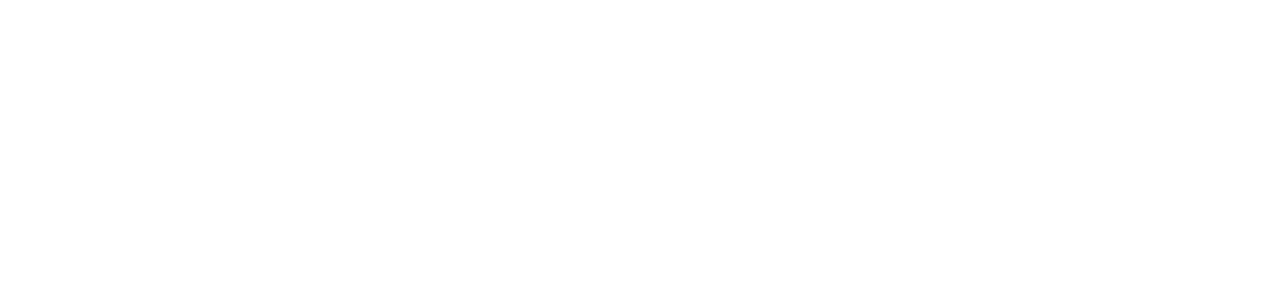
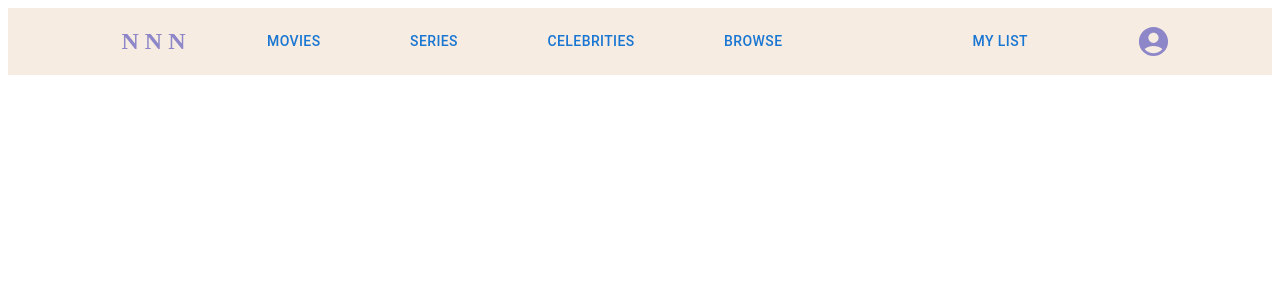
Before and after one commit to NicuSavin/mymovies, a React (Create React App) app: page / in a window 1280 px wide. Shown: the top 300 px of the page. Built offline with nearby package versions, Linux system fonts and the light colour scheme.

Commit message:
site top bar + scss

```diff
--- a/package.json
+++ b/package.json
@@ -3,9 +3,15 @@
   "version": "0.1.0",
   "private": true,
   "dependencies": {
+    "@emotion/react": "^11.9.3",
+    "@emotion/styled": "^11.9.3",
+    "@mui/icons-material": "^5.8.4",
+    "@mui/material": "^5.8.4",
     "react": "^18.2.0",
     "react-dom": "^18.2.0",
+    "react-router-dom": "^6.3.0",
     "react-scripts": "5.0.1",
+    "sass": "^1.52.3",
     "web-vitals": "^2.1.4"
   },
   "scripts": {
--- a/src/App.css
+++ /dev/null
@@ -1,38 +0,0 @@
-.App {
-  text-align: center;
-}
-
-.App-logo {
-  height: 40vmin;
-  pointer-events: none;
-}
-
-@media (prefers-reduced-motion: no-preference) {
-  .App-logo {
-    animation: App-logo-spin infinite 20s linear;
-  }
-}
-
-.App-header {
-  background-color: #282c34;
-  min-height: 100vh;
-  display: flex;
-  flex-direction: column;
-  align-items: center;
-  justify-content: center;
-  font-size: calc(10px + 2vmin);
-  color: white;
-}
-
-.App-link {
-  color: #61dafb;
-}
-
-@keyframes App-logo-spin {
-  from {
-    transform: rotate(0deg);
-  }
-  to {
-    transform: rotate(360deg);
-  }
-}
--- a/src/App.js
+++ b/src/App.js
@@ -1,7 +1,11 @@
-import "./App.css";
+import TopBar from "./topBar";
 
 function App() {
-  return <div className="App"></div>;
+  return (
+    <div>
+      <TopBar />
+    </div>
+  );
 }
 
 export default App;
--- /dev/null
+++ b/src/App.scss
@@ -0,0 +1,38 @@
+:root {
+  --text-color: #00adb5;
+  --icon-color: #8d86c9;
+  --background-color: #f7ece1;
+}
+
+body {
+  color: var(--icon-color);
+}
+
+.top-bar {
+  padding-left: 40px;
+  background: var(--background-color);
+  display: flex;
+  align-items: center;
+  justify-content: space-evenly;
+
+  .profile_menu {
+    flex: 1;
+    display: flex;
+    justify-content: space-evenly;
+    align-items: center;
+  }
+
+  .search {
+    flex: 2;
+    display: flex;
+    justify-content: flex-end;
+    align-items: center;
+  }
+
+  .options_menu {
+    flex: 2;
+    display: flex;
+    align-items: center;
+    justify-content: space-evenly;
+  }
+}
--- a/src/index.js
+++ b/src/index.js
@@ -1,10 +1,12 @@
 import React from "react";
 import ReactDOM from "react-dom/client";
 import App from "./App";
+import { BrowserRouter } from "react-router-dom";
 
-const root = ReactDOM.createRoot(document.getElementById("root"));
-root.render(
+ReactDOM.createRoot(document.getElementById("root")).render(
   <React.StrictMode>
-    <App />
+    <BrowserRouter>
+      <App />
+    </BrowserRouter>
   </React.StrictMode>
 );
--- /dev/null
+++ b/src/profileIcons.js
@@ -0,0 +1,15 @@
+import { Button } from "@mui/material";
+import AccountCircleIcon from "@mui/icons-material/AccountCircle";
+
+const ProfileIcons = () => {
+  return (
+    <div className="profile_menu">
+      <Button className="item" variant="text" href="/list">
+        My List
+      </Button>
+      <AccountCircleIcon fontSize="large" />
+    </div>
+  );
+};
+
+export default ProfileIcons;
--- /dev/null
+++ b/src/topBar.js
@@ -0,0 +1,29 @@
+import "./App.scss";
+import ProfileIcons from "./profileIcons";
+import { Button } from "@mui/material";
+
+const TopBar = () => {
+  return (
+    <div className="top-bar">
+      <div className="options_menu">
+        <h2 className="item">N N N</h2>
+        <Button href="/movies" className="item" variant="text">
+          Movies
+        </Button>
+        <Button href="/series" className="item" variant="text">
+          Series
+        </Button>
+        <Button href="/celebs" className="item" variant="text">
+          Celebrities
+        </Button>
+        <Button className="item" variant="text" href="/browse">
+          Browse
+        </Button>
+      </div>
+
+      <ProfileIcons />
+    </div>
+  );
+};
+
+export default TopBar;
```
Also changed, not shown: 1 other file (tests, documents, lock files or other folders).
